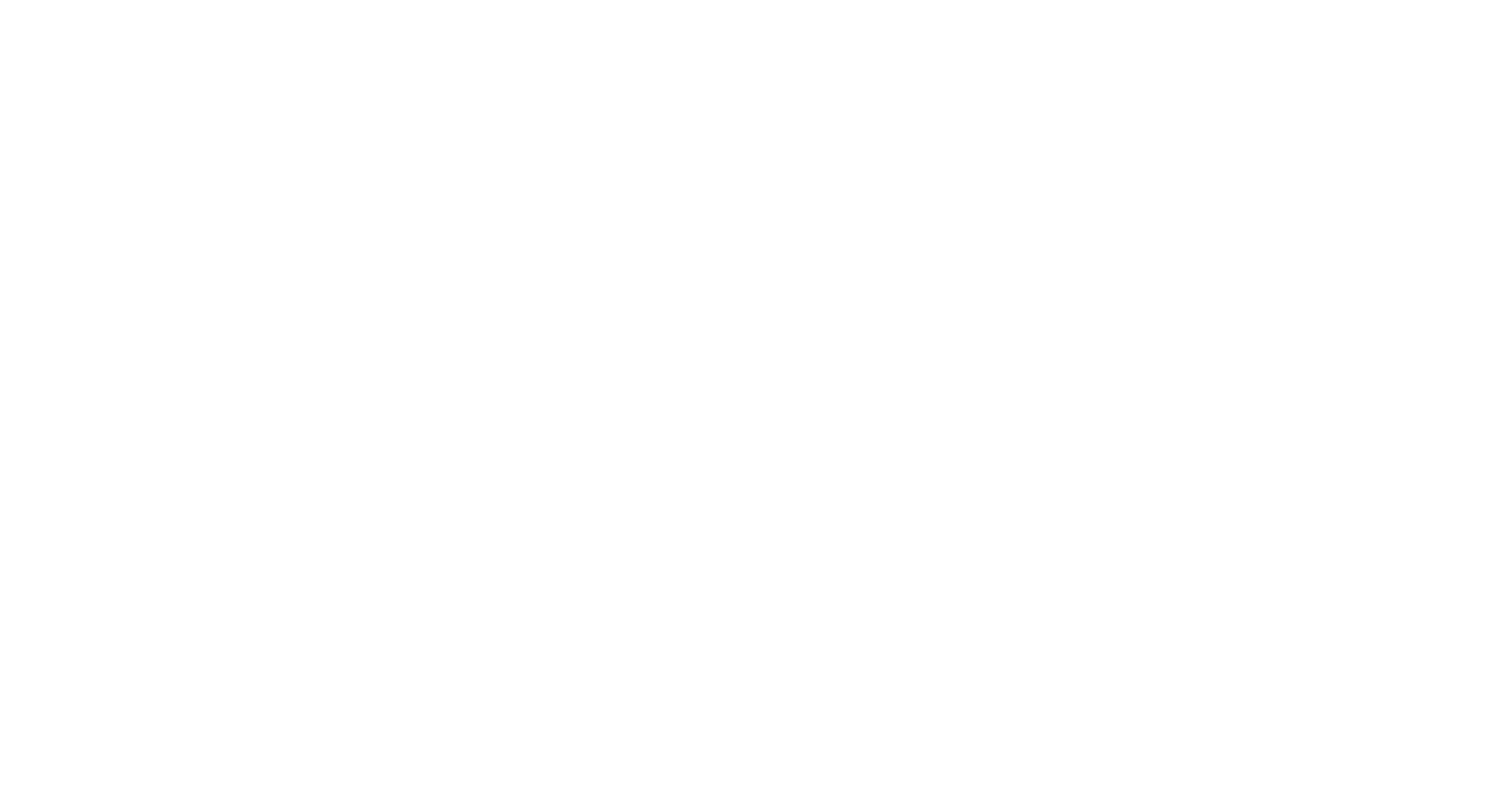
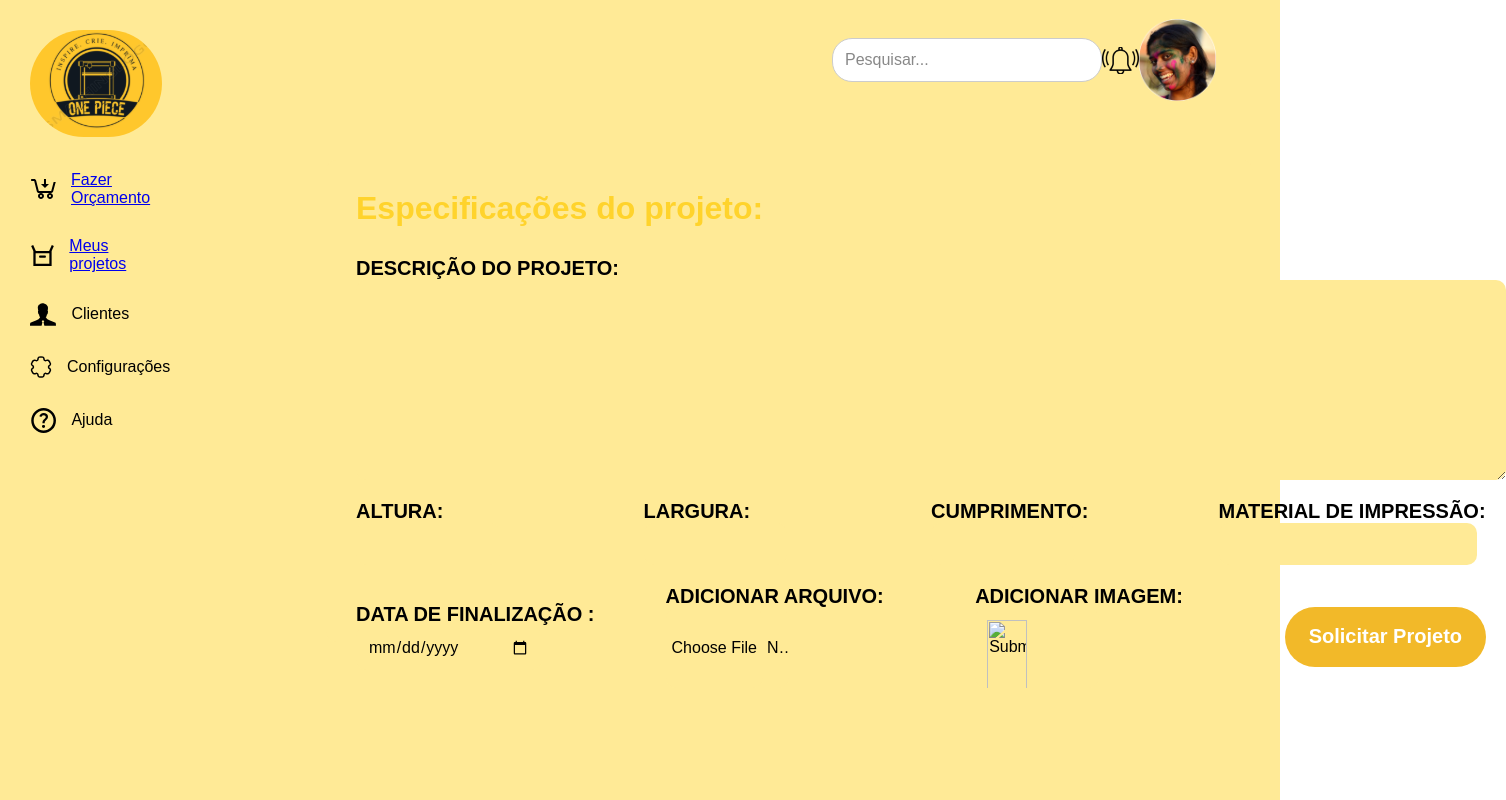
Before and after one commit to One-Piece-Senai/back-end-1, a React (Vite) app: page /cadastrar_Projeto in a window 1280 px wide. Before the commit this address had no page. Shown: the whole page, 1506 px wide, since content can reach past the window. Built offline with nearby package versions, Linux system fonts and the light colour scheme.

Commit message:
Paginas do Pedro

```diff
--- a/src/App.jsx
+++ b/src/App.jsx
@@ -7,6 +7,7 @@ import Editar from './pages/Editar_cadastro/edit'
 import Detalhes from './/components/card-perfil/Detalhes'; // O componente para mostrar os detalhes do item
 import Pedidos from './pages/pedidos/pedidos';
 import Perfil from './components/card-perfil/perfil'
+import CadastraProjeto from './pages/NovoProjeto/Projeto'
 
 function Nav() {
    return(
@@ -19,6 +20,8 @@ function Nav() {
         <Route path="/detalhes/:indice" element={<Detalhes  />} />
         <Route path="/pedidos" element={<Pedidos />} />
         <Route path="/perfil" element={<Perfil  />} />
+        <Route path="/cadastrar_Projeto" element={<CadastraProjeto  />} />
+
 
 
 
--- /dev/null
+++ b/src/components/Inputs/Input.jsx
@@ -0,0 +1,50 @@
+import React from 'react';
+import { DivsInputs } from "./inputs";
+
+export default function Input ()  {
+  return (
+    <div>
+        <DivsInputs>
+          <h1>Especificações do projeto:</h1>
+
+          <label style={{width:"100%"}} >Descrição do Projeto:
+            <textarea type="text" style={{width:"100%", height: "200px"}}/>
+          </label>
+            <div>
+              <label style={{width:"33%"}} >Altura:
+                <input type="text" style={{width:"50%"}}/>
+              </label>
+              <label style={{width:"33%"}} >Largura:
+                <input type="text"  style={{width:"50%"}}/>
+              </label>
+              <label style={{width:"33%"}} >Cumprimento:
+                <input type="text"  style={{width:"50%"}}/>
+              </label>
+              <label style={{width:"33%"}} >Material de Impressão:
+                <input type="text" style={{width:"90%"}}/>
+              </label>
+            </div>
+
+            <div style={{
+              alignItems: "center",
+              alignContent: "stretch",
+              justifyContent: "space-evenly"
+            }}>
+            <label style={{width:"33%"}} >Data de Finalização :
+                <input type="date"   style={{width:"60%"}}/>
+              </label>
+            <label style={{width:"33%"}} >Adicionar Arquivo:
+                <input type="file"  className='arquivo' style={{width:"40%", height:"80px", padding: "0px"}}/>
+              </label>
+              <label style={{width:"33%"}} >Adicionar Imagem:
+                <input type="image"  style={{width:"40%", height:"80px"}}/>
+              </label>
+
+              <button style={{marginRight: "20px"}}>Solicitar Projeto</button>
+            </div>
+
+
+        </DivsInputs>
+    </div>
+ )
+}
--- /dev/null
+++ b/src/components/Inputs/inputs.js
@@ -0,0 +1,60 @@
+import styled from "styled-components";
+
+export const DivsInputs = styled.div`
+    border: 0;
+    border-radius: 16px;
+    flex-direction: column;
+    gap: 20px;
+    display: flex;
+    width: 1150px;
+    input{
+        width: 150px;
+        border-radius: 10px;
+        background-color: #FFEA96;
+        border: 0;
+    }
+    textarea{
+        width: 150px;
+        border-radius: 10px;
+        background-color: #FFEA96;
+        border: 0;
+        padding: 10px;
+        resize: vertical;
+    }
+
+    label{
+        color: black;
+        display: flex;
+        flex-direction: column;
+        font-weight: 600;
+        font-size: 20px;
+        text-transform: uppercase;
+    }
+
+    button{
+    background-color: #F2B929;
+    padding: 15px 15px;
+    height: 60px;
+    width: 240px;
+    border-radius: 35px;
+    border: 0;
+    color: white;
+    font-size: 20px;
+    font-weight: 700;
+    }
+
+    div{
+        display: flex;
+    }
+
+    .arquivo::file-selector-button{
+        height: 80px;
+        border-radius: 10px;
+        background-color: #FFEA96;
+        border: 0;
+        transition: 1s;
+    }
+    .arquivo::file-selector-button:hover{
+        background-color: #F2B929;
+    }
+`
--- a/src/components/barra-de-busca/style-barra-busca.js
+++ b/src/components/barra-de-busca/style-barra-busca.js
@@ -10,7 +10,7 @@ export const BarraBusca = styled.div`
     align-items: center;
     justify-content: end;
 
-    background-color: white;
+    background-color: #FFEA96;
 
     .conteudo-busca{
         width: 40%;
--- a/src/components/card-perfil/style-perfil.js
+++ b/src/components/card-perfil/style-perfil.js
@@ -3,7 +3,7 @@ import styled from "styled-components";
 export const ContainerPerfil = styled.div`
     display: flex;
     flex-direction: column;
-    background-color: #fff;
+    background-color: #FFEA96;
     border-radius: 16px;
     padding: 30px;
     margin-left: 70px;
--- a/src/components/sidebar/sideStyle.js
+++ b/src/components/sidebar/sideStyle.js
@@ -1,8 +1,8 @@
 import styled from "styled-components";
 
 export const SidebarComponent = styled.aside`
-    background: ${props => props.corfundo ? "#F2B929" : "grey"};
-
+    /* background: ${props => props.corfundo ? "#F2B929" : "grey"}; */
+    background-color: #FFEA96;
     position: fixed;
     width: 15vw;
     height: 100vh;
--- a/src/components/sidebar/sidebar.jsx
+++ b/src/components/sidebar/sidebar.jsx
@@ -17,8 +17,8 @@ export default function SideBar(props) {
             <SidebarComponent corfundo={props.CorFundo}>
                 <Link to="/"><img className='logo' src={logo} alt="" /></Link>
                 <ul>
-                    <li><img className='icone' src={carrinho}/> Fazer Pedido</li>
-                    <li><img className='icone' src={box}/> <Link to="/projetista">Projetista</Link></li>
+                    <li><img className='icone' src={carrinho}/> <Link to="/perfil">Fazer Orçamento</Link></li>
+                    <li><img className='icone' src={box}/> <Link to="/pedidos">Meus projetos</Link></li>
                     <li><img className='icone' src={people}/>   Clientes</li>
                     <li><img className='icone' src={settings}/> Configurações</li>
                     <li><img className='icone' src={askIcon}/>  Ajuda</li>
--- /dev/null
+++ b/src/pages/NovoProjeto/Projeto.css
@@ -0,0 +1,5 @@
+.Conteudo{
+    margin-top: 20vh;
+    margin-left: 20vw;
+    margin-bottom: 20vw;
+}
--- /dev/null
+++ b/src/pages/NovoProjeto/Projeto.jsx
@@ -0,0 +1,20 @@
+import React from 'react'
+import SideBar from '../../components/sidebar/sidebar';
+
+import BarraDeBusca from '../../components/barra-de-busca/barra-busca';
+import { ContainerPerfil } from "../../components/card-perfil/style-perfil";
+import Input from "../../components/Inputs/Input";
+
+export default function Projeto() {
+  return (
+    <div className="App">
+      <SideBar CorFundo={false} />
+      <BarraDeBusca />
+      <div className="Conteudo">
+        <ContainerPerfil style={{ borderRadius: "10px" }}>
+          <Input />
+        </ContainerPerfil>
+      </div>
+    </div>
+  );
+}
```
Also changed, not shown: src/components/card-perfil/Tabela.jsx (+0 -7 lines).
